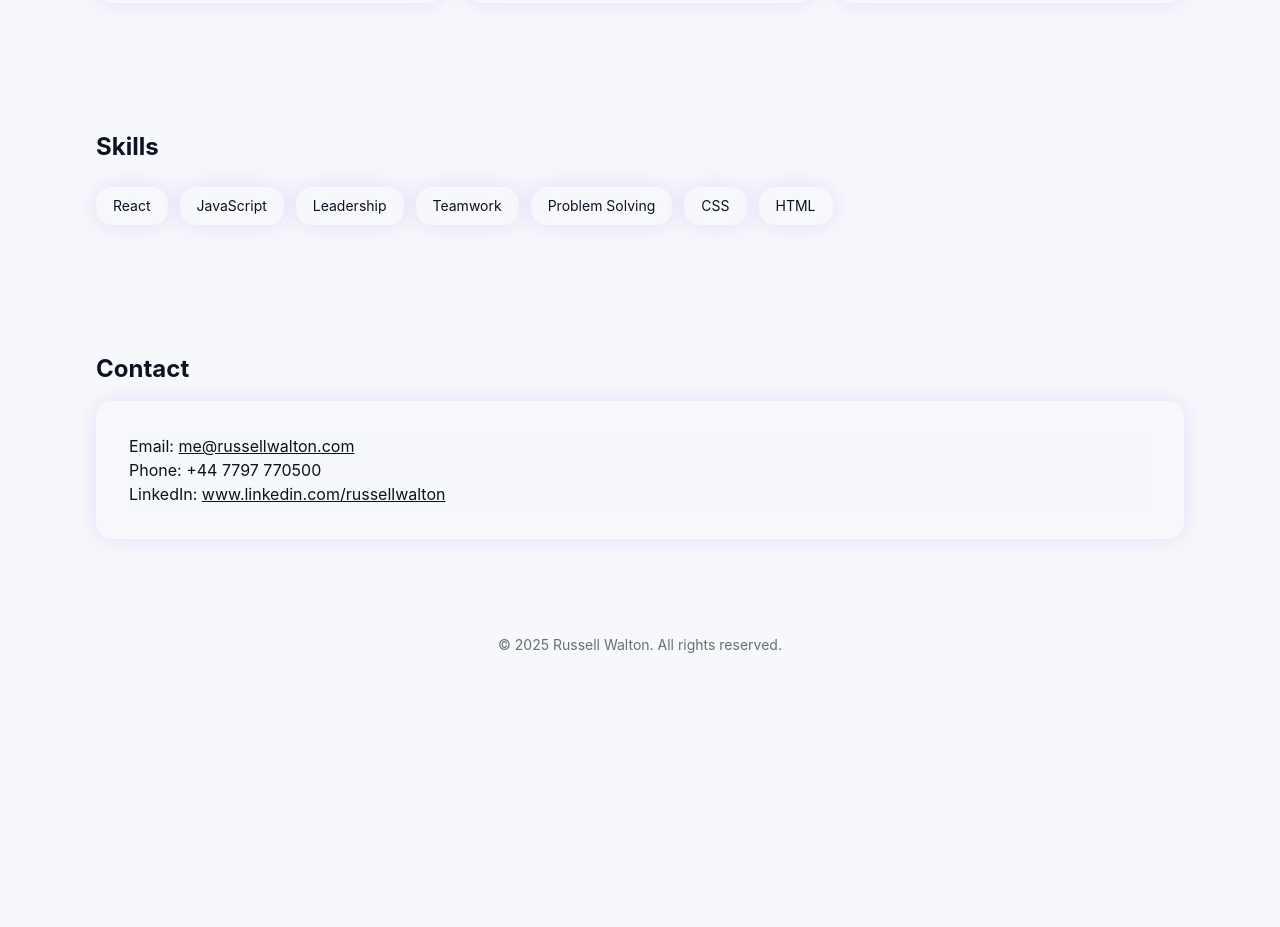
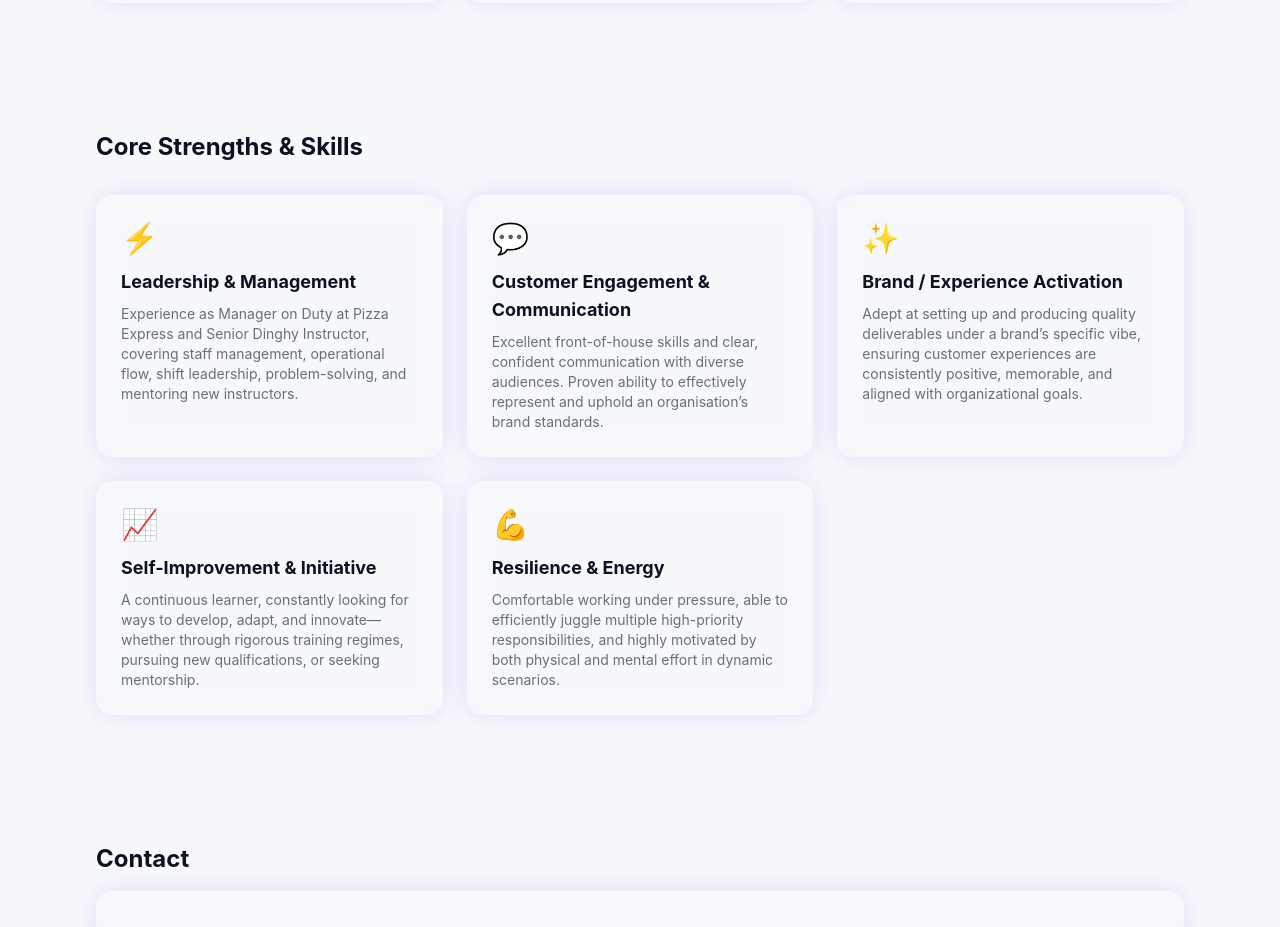
Before and after one commit to raw724/rw, a React (Vite) app: page / in a window 1280 px wide. Shown: the part 1740-2667 px from the top of the page. Before the commit the page ends 2427 px from the top, so only its background shows below. Built offline with nearby package versions, Linux system fonts and the light colour scheme.

Commit message:
Update Skills.jsx

```diff
--- a/src/components/Skills.jsx
+++ b/src/components/Skills.jsx
@@ -1,13 +1,52 @@
 import React from 'react';
 
+const coreSkills = [
+  {
+    title: 'Leadership & Management',
+    icon: '⚡', // Lightning icon for energy/activation
+    description: 'Experience as Manager on Duty at Pizza Express and Senior Dinghy Instructor, covering staff management, operational flow, shift leadership, problem-solving, and mentoring new instructors.',
+  },
+  {
+    title: 'Customer Engagement & Communication',
+    icon: '💬', // Speech bubble icon for communication
+    description: 'Excellent front-of-house skills and clear, confident communication with diverse audiences. Proven ability to effectively represent and uphold an organisation’s brand standards.',
+  },
+  {
+    title: 'Brand / Experience Activation',
+    icon: '✨', // Sparkle icon for experience
+    description: 'Adept at setting up and producing quality deliverables under a brand’s specific vibe, ensuring customer experiences are consistently positive, memorable, and aligned with organizational goals.',
+  },
+  {
+    title: 'Self-Improvement & Initiative',
+    icon: '📈', // Growth icon for development
+    description: 'A continuous learner, constantly looking for ways to develop, adapt, and innovate—whether through rigorous training regimes, pursuing new qualifications, or seeking mentorship.',
+  },
+  {
+    title: 'Resilience & Energy',
+    icon: '💪', // Flexed arm for strength/resilience
+    description: 'Comfortable working under pressure, able to efficiently juggle multiple high-priority responsibilities, and highly motivated by both physical and mental effort in dynamic scenarios.',
+  }
+];
+
 export default function Skills() {
-  const skills = ['React', 'JavaScript', 'Leadership', 'Teamwork', 'Problem Solving', 'CSS', 'HTML'];
   return (
     <section id="skills" className="py-16">
-      <h3 className="text-2xl font-bold mb-6">Skills</h3>
-      <div className="flex flex-wrap gap-3">
-        {skills.map((s, i) => (
-          <span key={i} className="px-4 py-2 glass text-sm">{s}</span>
+      <h3 className="text-2xl font-bold mb-8">Core Strengths & Skills</h3>
+
+      {/* Grid Layout: 2 columns on medium/large screens, responsive down to 1 column */}
+      <div className="grid md:grid-cols-2 lg:grid-cols-3 gap-6">
+        {coreSkills.map((skill, index) => (
+          <div
+            key={index}
+            className="glass p-6 transition-all duration-300 transform hover:scale-[1.02]
+                       border-b-4 border-[--accent-to]/50 hover:border-[--accent-to] group"
+          >
+            <div className="text-3xl mb-3 group-hover:animate-bounce transition duration-500 origin-bottom-left">
+                {skill.icon}
+            </div>
+            <h4 className="font-bold text-lg mb-2 text-[--text]">{skill.title}</h4>
+            <p className="text-sm text-[--muted]">{skill.description}</p>
+          </div>
         ))}
       </div>
     </section>
```
